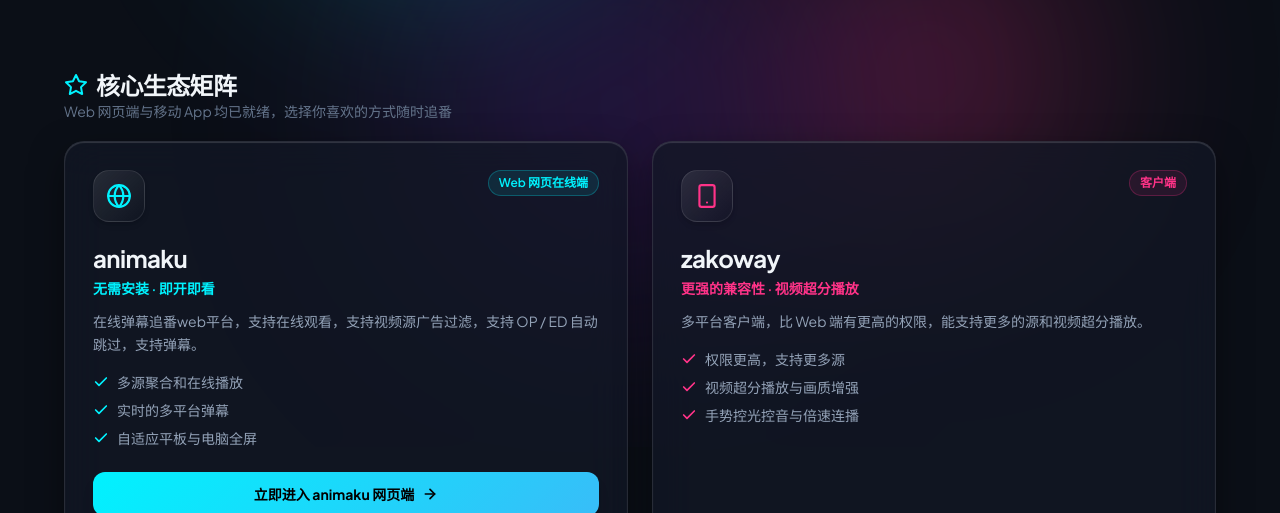
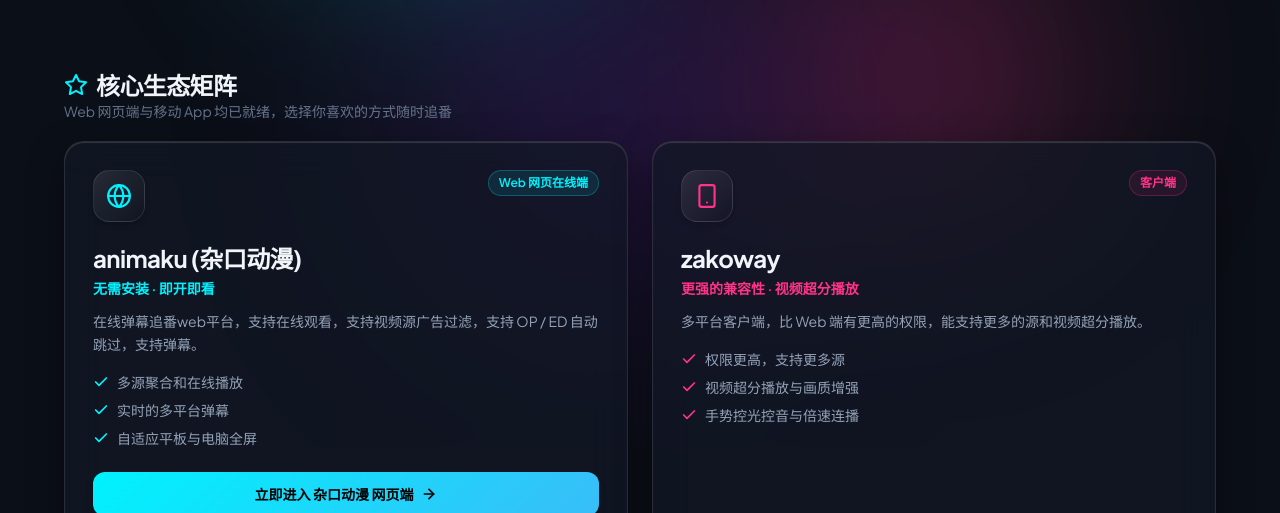
Before and after one commit to uerax/zakoway-web, an Astro site: page / in a window 1280 px wide. Shown: the part 353-866 px from the top of the page. Built offline with nearby package versions, Linux system fonts and the light colour scheme; Astro itself is replaced by a stand-in of ours.

Commit message:
feat(seo): add Chinese name 杂口动漫 and refine SEO keywords
Co-Authored-By: Claude Code <noreply@anthropic.com>

```diff
--- a/src/config/site.ts
+++ b/src/config/site.ts
@@ -100,11 +100,11 @@ export const siteConfig: SiteConfig = {
 
   // 0. 核心 SEO 元数据配置
   seo: {
-    title: 'ZAKOWAY HUB - Animaku 动漫在线播放与客户端下载 ｜ 高清追番·弹幕·视频超分',
-    description: 'ZAKOWAY HUB 官方发布页与主导航。提供 Animaku Web 网页端在线追番与 Zakoway 多平台客户端下载。支持多视频源聚合、实时弹幕播放、WebGPU 画质超分、智能跳过 OP/ED 与去广告切片，随时获取最新可用域名与更新通道。',
+    title: 'ZAKOWAY HUB - Animaku (杂口动漫) 在线播放与客户端下载 ｜ 高清追番·弹幕·视频超分',
+    description: 'ZAKOWAY HUB 官方发布页与主导航。提供 Animaku (杂口动漫) Web 网页端在线追番与 Zakoway 多平台客户端下载。支持多视频源聚合、实时弹幕播放、WebGPU 画质超分、智能跳过 OP/ED 与去广告切片，随时获取最新可用域名与更新通道。',
     keywords: [
       // 品牌与项目
-      'ZAKOWAY', 'Animaku', 'zakoway app', 'ZAKOWAY HUB',
+      'ZAKOWAY', 'Animaku', '杂口动漫', 'zakoway app', 'ZAKOWAY HUB',
       // 核心功能与技术
       '动漫', '番剧', '日漫', '新番', '追番', '在线动漫', '动漫网站', '弹幕动漫', '免费看动漫',
       '画质超分', 'Anime4K', '弹幕播放', '跳过OPED', '视频源去广告', 'Bangumi', '动漫APP下载', '安卓动漫客户端',
@@ -129,7 +129,7 @@ export const siteConfig: SiteConfig = {
   products: [
     {
       id: 'animaku',
-      name: 'animaku',
+      name: 'animaku (杂口动漫)',
       type: 'web',
       badge: 'Web 网页在线端',
       subtext: '无需安装 · 即开即看',
@@ -142,7 +142,7 @@ export const siteConfig: SiteConfig = {
       themeColor: '#00f2fe',
       themeColorAlt: '#38bdf8',
       primaryAction: {
-        label: '立即进入 animaku 网页端',
+        label: '立即进入 杂口动漫 网页端',
         url: 'https://web.zakoway.com/',
         isPrimary: true,
       },
@@ -203,13 +203,13 @@ export const siteConfig: SiteConfig = {
   // 4. 备用线路与防失联列表
   backupLines: [
     {
-      name: 'animaku 官方主线',
+      name: 'animaku (杂口动漫) 官方主线',
       url: 'https://web.zakoway.com/',
       status: '主线路',
       type: 'main',
     },
     {
-      name: 'animaku 备用线路',
+      name: 'animaku (杂口动漫) 备用线路',
       url: 'https://bakasine.eu.org/',
       status: '备用线路',
       type: 'backup',
--- a/src/layouts/Layout.astro
+++ b/src/layouts/Layout.astro
@@ -38,7 +38,7 @@ const jsonLd = {
     },
     {
       "@type": "SoftwareApplication",
-      "name": "Animaku",
+      "name": "Animaku (杂口动漫)",
       "applicationCategory": "MultimediaApplication",
       "operatingSystem": "Web Browser, Windows, macOS, Linux",
       "offers": {
```
Also changed, not shown: public/og-image.svg.
